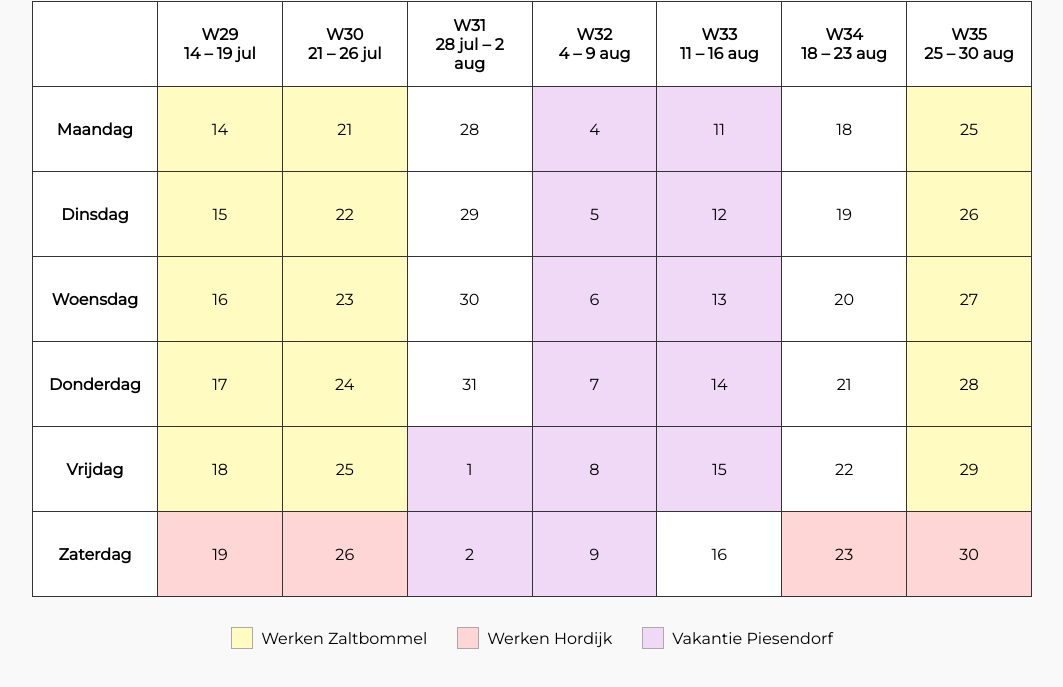
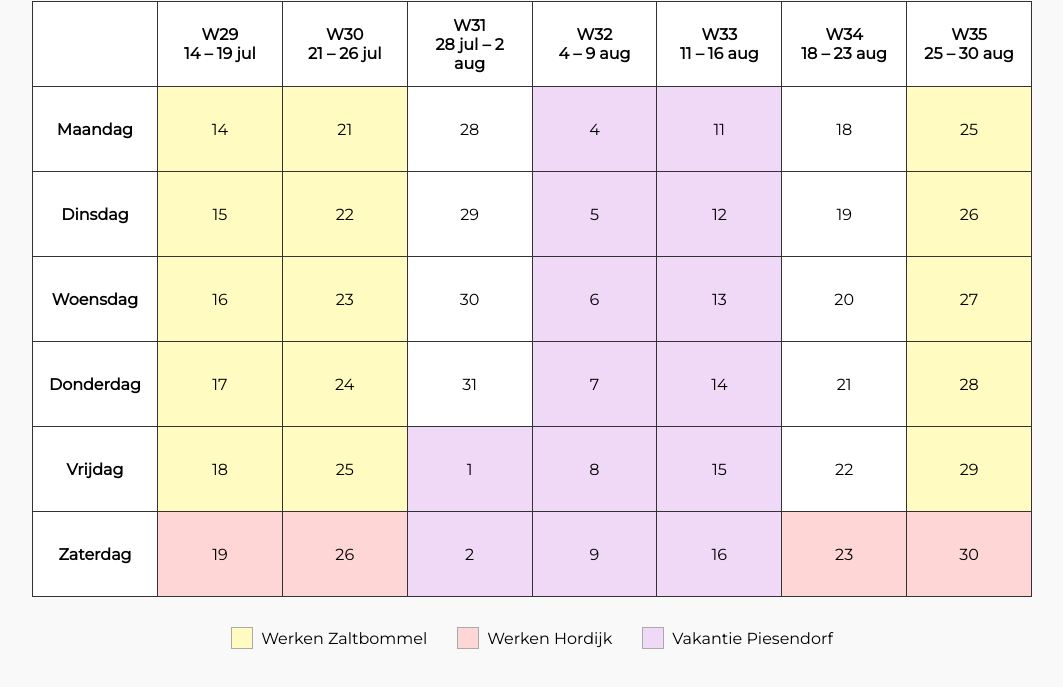
Before and after one commit to mnsmi/vakantierooster, a plain HTML site: page index.html in a window 1280 px wide. Shown: the part 99-786 px from the top of the page, without its empty margins (108-1171 px from the left). Drawn offline with Linux system fonts and the light colour scheme.

Commit message:
Update index.html

```diff
--- a/index.html
+++ b/index.html
@@ -155,7 +155,7 @@
         <td class="hordijk">26</td>
         <td class="piesendorf">2</td>
         <td class="piesendorf">9</td>
-        <td>16</td>
+        <td class="piesendorf">16</td>
         <td class="hordijk">23</td>
         <td class="hordijk">30</td>
       </tr>
```
